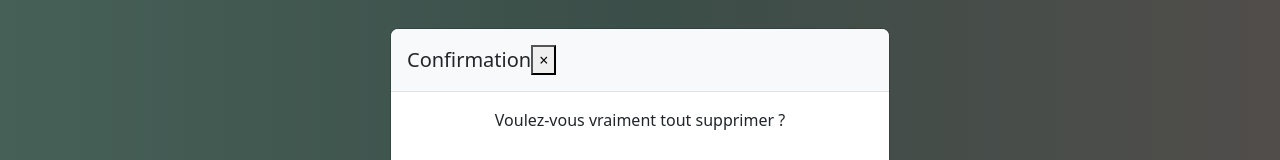
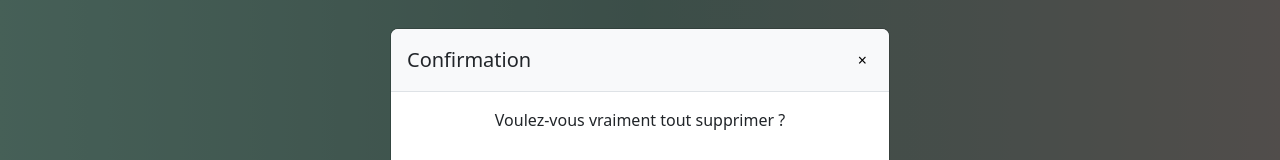
Before and after one commit to ocebert31/Projet_Personnel_P1_TO_DO_LIST_Vue, a Vue app: page / in a window 1280 px wide. Both pictures are taken after a click on the button "Tout supprimer". Shown: the top 160 px of the page. Built offline with nearby package versions, Linux system fonts and the light colour scheme.

Commit message:
design modal terminé

```diff
--- a/src/components/ToDoClear.vue
+++ b/src/components/ToDoClear.vue
@@ -7,9 +7,9 @@
     <div v-if="showConfirmationDialog" class="modal fade show" tabindex="-1" role="dialog">
       <div class="modal-dialog" role="document">
         <div class="modal-content">
-          <div class="modal-header bg-light">
+          <div class="modal-header bg-light d-flex justify-content-between">
             <h5 class="modal-title">Confirmation</h5>
-            <button type="button" class="close" @click="closeConfirmationDialog">
+            <button type="button" class="bg-light border-0" @click="closeConfirmationDialog">
               <span>&times;</span>
             </button>
           </div>
```
